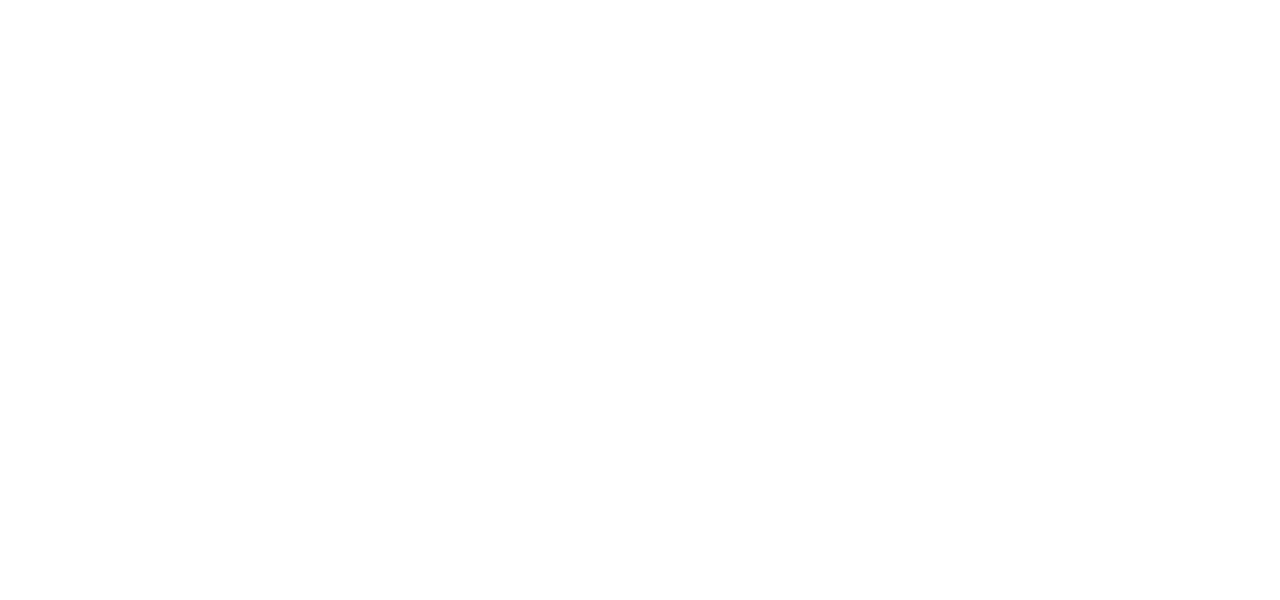
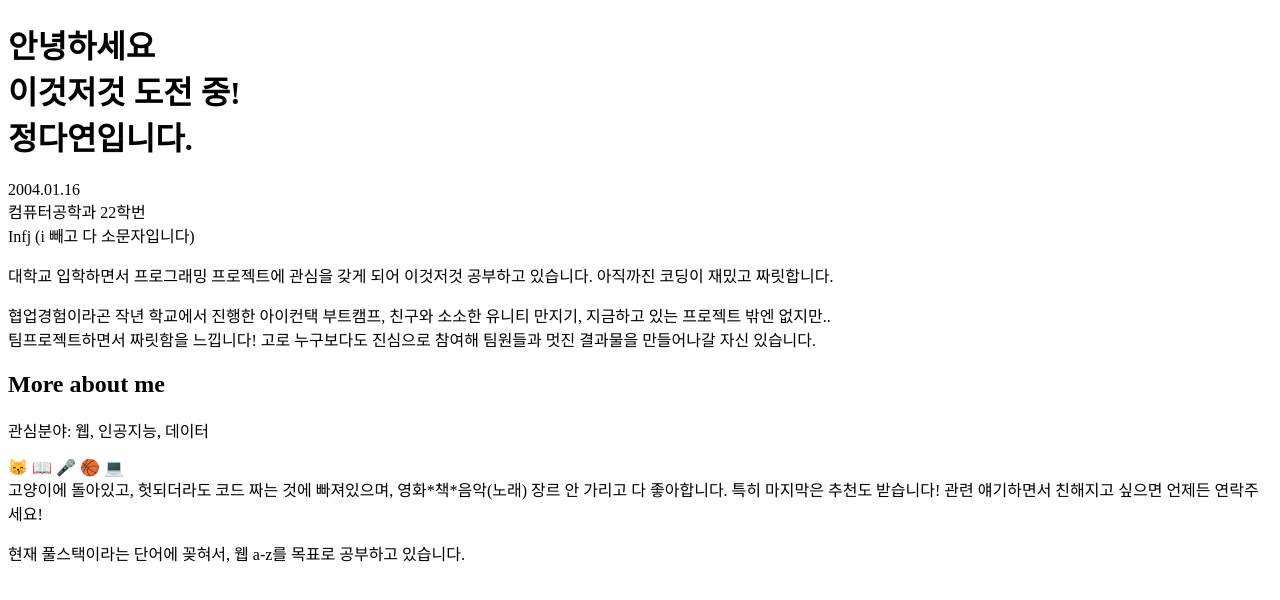
Before and after one commit to likelion11-kangwon/PikachuCodingWarmUp, a React (Create React App) app in the folder WarmUpProject/: page /JeongDayeon in a window 1280 px wide. Shown: the top 600 px of the page. Built offline with nearby package versions, Linux system fonts and the light colour scheme.

Commit message:
[Feat] #4 - Update content to JDY
머릿말, about me 추가(Profile, AboutMe 컴포넌트)

```diff
--- a/WarmUpProject/src/JeongDayeon.js
+++ b/WarmUpProject/src/JeongDayeon.js
@@ -3,6 +3,57 @@
 function JeongDayeon() {
   return (
     <div className='JeongDayeon'>
+        <Profile />
+        <AboutMe />
+    </div>
+  );
+}
+
+function Profile(){
+  return (
+    <div className="content" id="profile">
+      <header>
+        {/* 캐로셀 테스트용
+        <img src="images/headimgtest.png"> */}
+        <h1>
+            안녕하세요
+            <br/>이것저것 도전 중!
+            <br/><span className='colored-text'>정다연</span>입니다.
+        </h1>
+        <div className="article">
+            <p className='small_font'>
+              2004.01.16
+              <br/>컴퓨터공학과 22학번
+              <br/>Infj &#40;i 빼고 다 소문자입니다&#41;
+            </p>
+            <p>
+                대학교 입학하면서 프로그래밍 프로젝트에 관심을 갖게 되어 이것저것 공부하고 있습니다. 아직까진 코딩이 재밌고 짜릿합니다.
+            </p>
+            <p>
+                <span className="small_font">
+                협업경험이라곤 작년 학교에서 진행한 아이컨택 부트캠프, 친구와 소소한 유니티 만지기, 지금하고 있는 프로젝트 밖엔 없지만..
+                </span>
+                <br/>팀프로젝트하면서 짜릿함을 느낍니다!
+                고로 누구보다도 진심으로 참여해 팀원들과 멋진 결과물을 만들어나갈 자신 있습니다.
+            </p>
+        </div>
+      </header>
+    </div>
+  );
+}
+function AboutMe(){
+  return(
+    <div className="content" id="about_me">
+      <h2>More about me</h2>
+      <p>관심분야: 웹, 인공지능, 데이터</p>
+      <p>
+        😽 📖 🎤 🏀 💻
+        <span className='small_font'>
+        <br/>고양이에 돌아있고, 헛되더라도 코드 짜는 것에 빠져있으며, 영화*책*음악(노래) 장르 안 가리고 다 좋아합니다.
+        특히 마지막은 추천도 받습니다! 관련 얘기하면서 친해지고 싶으면 언제든 연락주세요!
+        </span>
+      </p>
+      <p>현재 풀스택이라는 단어에 꽂혀서, 웹 a-z를 목표로 공부하고 있습니다.</p>
     </div>
   );
 }
```
